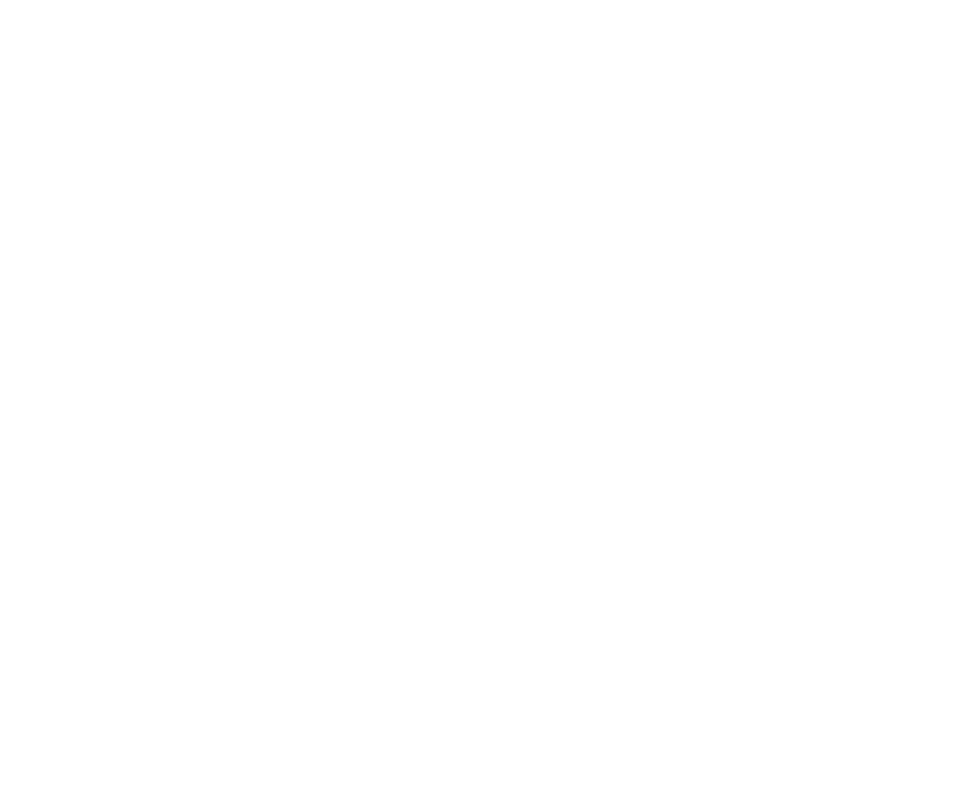
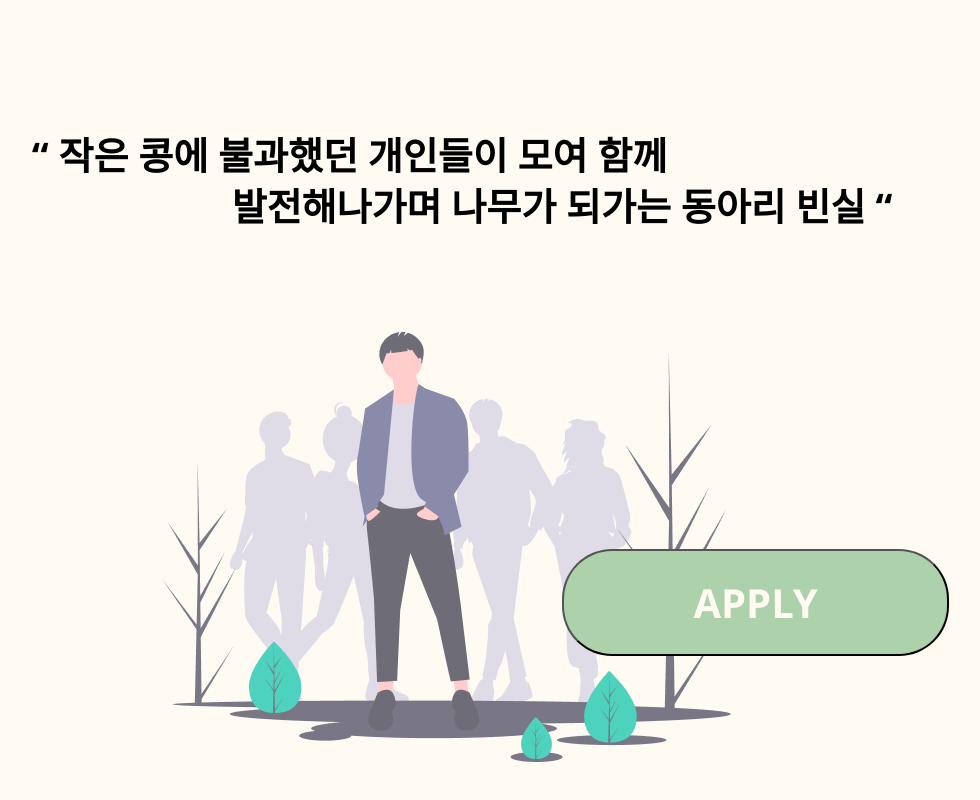
Before and after one commit to Dann1y/BeansilWeb_Client, a React (Create React App) app: page / in a window 1280 px wide. Shown: the part 3591-4391 px from the top of the page, without its empty margins (178-1158 px from the left). Before the commit the page ends 3521 px from the top, so only its background shows below. Built offline with nearby package versions, Linux system fonts and the light colour scheme.

Commit message:
[CREATE] Create Apply Component & Connect MainContainer

```diff
--- /dev/null
+++ b/src/components/Apply/Apply.js
@@ -0,0 +1,28 @@
+import React, { Component } from "react";
+import "./Apply.scss";
+
+import Man from "assets/Man.png";
+
+class Apply extends Component {
+  render() {
+    return (
+      <div className="c-apply">
+        <div className="c-apply__wrapper">
+          <div className="c-apply__wrapper--desc">
+            <span>
+              “ 작은 콩에 불과했던 개인들이 모여 함께
+              <br />
+              <span>발전해나가며 나무가 되가는 동아리 빈실 “</span>
+            </span>
+          </div>
+          <img src={Man} alt="man" />
+          <button className="c-apply__wrapper--button">
+              APPLY
+          </button>
+        </div>
+      </div>
+    );
+  }
+}
+
+export default Apply;
--- /dev/null
+++ b/src/components/Apply/Apply.scss
@@ -0,0 +1,49 @@
+.c-apply {
+  width: 100%;
+  height: 1080px;
+  background: #fffbf3;
+
+  &__wrapper {
+    display: flex;
+    flex-direction: column;
+    align-items: center;
+
+    .c-apply__wrapper--desc {
+      margin-top: 200px;
+      margin-bottom: 100px;
+
+      span {
+        font-family: Segoe UI;
+        font-style: normal;
+        font-weight: bold;
+        font-size: 38px;
+        line-height: 51px;
+
+        color: #000000;
+
+        span {
+          margin-left: 200px;
+        }
+      }
+    }
+
+    .c-apply__wrapper--button {
+      position: absolute;
+      width: 387px;
+      height: 107px;
+      left: 740px;
+      top: 4140px;
+
+      background: #add1aa;
+      border-radius: 50px;
+
+      font-family: Segoe UI;
+      font-style: normal;
+      font-weight: bold;
+      font-size: 40px;
+      line-height: 53px;
+
+      color: #fffbf3;
+    }
+  }
+}
--- a/src/containers/MainContainer/MainContainer.js
+++ b/src/containers/MainContainer/MainContainer.js
@@ -5,6 +5,7 @@
 import About from "components/About/About";
 import Benefit from "components/Benefit/Benefit";
 import Needs from "components/Needs/Needs";
+import Apply from "components/Apply/Apply";
 
 class MainContainer extends Component {
   render() {
@@ -15,6 +16,7 @@
         <About />
         <Benefit />
         <Needs />
+        <Apply />
       </>
     );
   }
```
Also changed, not shown: src/assets/Man.png (added), src/assets/Man.svg (added).
